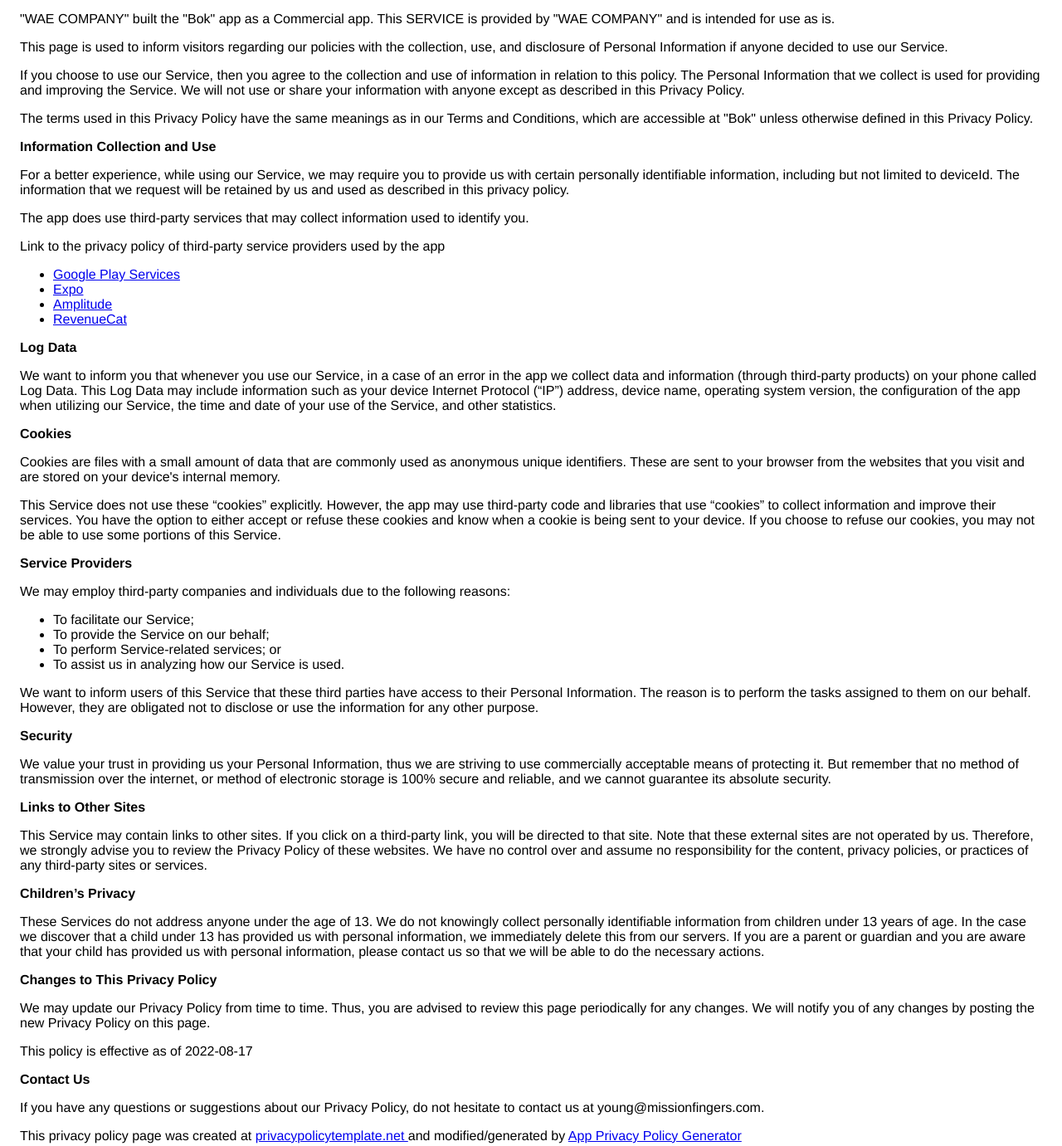
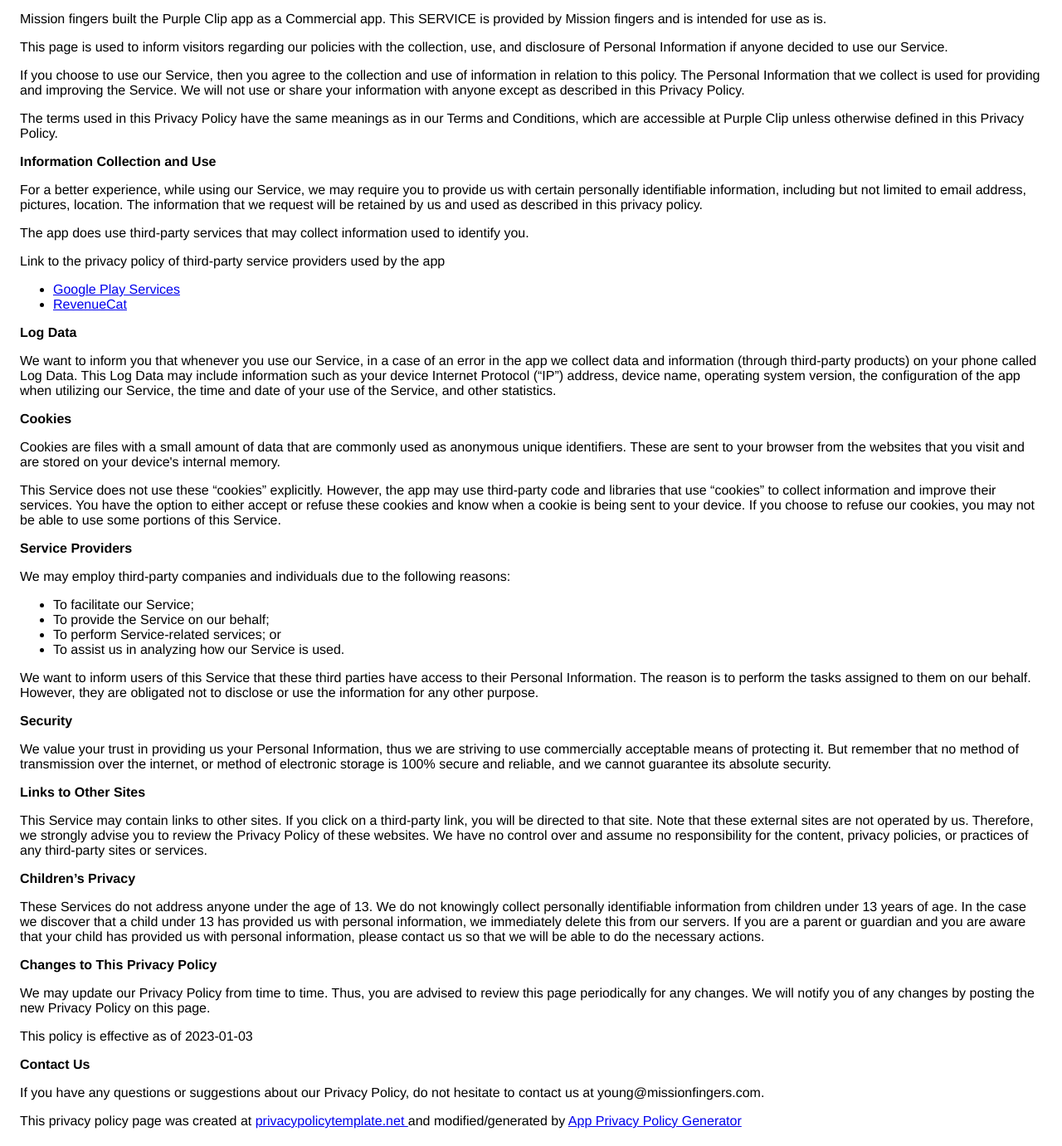
Before and after one commit to byyoungjin/privacyPolicy, a plain HTML site: page bok.html in a window 1280 px wide. Shown: the part 44-1425 px from the top of the page at 83% size. Drawn offline with Linux system fonts and the light colour scheme.

Commit message:
Update bok.html

```diff
--- a/bok.html
+++ b/bok.html
@@ -1,190 +1,109 @@
 <!DOCTYPE html>
     <html>
     <head>
-    <meta charset="utf-8" />
-    <meta name="viewport" content="width=device-width" />
+      <meta charset='utf-8'>
+      <meta name='viewport' content='width=device-width'>
       <title>Privacy Policy</title>
-    <style>
-      body {
-        font-family: "Helvetica Neue", Helvetica, Arial, sans-serif;
-        padding: 1em;
-      }
-    </style>
+      <style> body { font-family: 'Helvetica Neue', Helvetica, Arial, sans-serif; padding:1em; } </style>
     </head>
     <body>
-    <strong>Privacy Policy</strong>
-    <p>
-      "WAE COMPANY" built the "Bok" app as a Commercial app. This SERVICE is
-      provided by "WAE COMPANY" and is intended for use as is.
-    </p>
-    <p>
-      This page is used to inform visitors regarding our policies with the
-      collection, use, and disclosure of Personal Information if anyone decided
-      to use our Service.
-    </p>
-    <p>
-      If you choose to use our Service, then you agree to the collection and use
-      of information in relation to this policy. The Personal Information that
-      we collect is used for providing and improving the Service. We will not
-      use or share your information with anyone except as described in this
-      Privacy Policy.
-    </p>
-    <p>
-      The terms used in this Privacy Policy have the same meanings as in our
-      Terms and Conditions, which are accessible at "Bok" unless otherwise
-      defined in this Privacy Policy.
-    </p>
-    <p><strong>Information Collection and Use</strong></p>
-    <p>
-      For a better experience, while using our Service, we may require you to
-      provide us with certain personally identifiable information, including but
-      not limited to deviceId. The information that we request will be retained
-      by us and used as described in this privacy policy.
-    </p>
-    <div>
-      <p>
-        The app does use third-party services that may collect information used
-        to identify you.
-      </p>
-      <p>
-        Link to the privacy policy of third-party service providers used by the
-        app
-      </p>
-      <ul>
-        <li>
-          <a
-            href="https://www.google.com/policies/privacy/"
-            target="_blank"
-            rel="noopener noreferrer"
-            >Google Play Services</a
-          >
-        </li>
-        <!----><!----><!----><!----><!----><!----><!----><!----><!----><!----><!----><!----><!----><!---->
-        <li>
-          <a
-            href="https://expo.io/privacy"
-            target="_blank"
-            rel="noopener noreferrer"
-            >Expo</a
-          >
-        </li>
-        <!----><!----><!----><!----><!---->
-        <li>
-          <a
-            href="https://amplitude.com/privacy"
-            target="_blank"
-            rel="noopener noreferrer"
-            >Amplitude</a
-          >
-        </li>
-        <!----><!----><!----><!----><!---->
-        <li>
-          <a
-            href="https://www.revenuecat.com/privacy"
-            target="_blank"
-            rel="noopener noreferrer"
-            >RevenueCat</a
-          >
-        </li>
-      </ul>
-    </div>
-    <p><strong>Log Data</strong></p>
-    <p>
-      We want to inform you that whenever you use our Service, in a case of an
-      error in the app we collect data and information (through third-party
-      products) on your phone called Log Data. This Log Data may include
-      information such as your device Internet Protocol (“IP”) address, device
-      name, operating system version, the configuration of the app when
-      utilizing our Service, the time and date of your use of the Service, and
-      other statistics.
-    </p>
-    <p><strong>Cookies</strong></p>
-    <p>
-      Cookies are files with a small amount of data that are commonly used as
-      anonymous unique identifiers. These are sent to your browser from the
-      websites that you visit and are stored on your device's internal memory.
-    </p>
-    <p>
-      This Service does not use these “cookies” explicitly. However, the app may
-      use third-party code and libraries that use “cookies” to collect
-      information and improve their services. You have the option to either
-      accept or refuse these cookies and know when a cookie is being sent to
-      your device. If you choose to refuse our cookies, you may not be able to
-      use some portions of this Service.
-    </p>
-    <p><strong>Service Providers</strong></p>
-    <p>
-      We may employ third-party companies and individuals due to the following
-      reasons:
-    </p>
-    <ul>
-      <li>To facilitate our Service;</li>
-      <li>To provide the Service on our behalf;</li>
-      <li>To perform Service-related services; or</li>
-      <li>To assist us in analyzing how our Service is used.</li>
-    </ul>
-    <p>
-      We want to inform users of this Service that these third parties have
-      access to their Personal Information. The reason is to perform the tasks
-      assigned to them on our behalf. However, they are obligated not to
+    <strong>Privacy Policy</strong> <p>
+Mission fingers built the Purple Clip app as
+a Commercial app. This SERVICE is provided by
+Mission fingers  and is intended for use as
+is.
+</p> <p>
+This page is used to inform visitors regarding our
+policies with the collection, use, and disclosure of Personal
+Information if anyone decided to use our Service.
+</p> <p>
+If you choose to use our Service, then you agree to
+the collection and use of information in relation to this
+policy. The Personal Information that we collect is
+used for providing and improving the Service. We will not use or share your information with
+anyone except as described in this Privacy Policy.
+</p> <p>
+The terms used in this Privacy Policy have the same meanings
+as in our Terms and Conditions, which are accessible at
+Purple Clip unless otherwise defined in this Privacy Policy.
+</p> <p><strong>Information Collection and Use</strong></p> <p>
+For a better experience, while using our Service, we
+may require you to provide us with certain personally
+identifiable information, including but not limited to email address, pictures, location. The information that
+we request will be retained by us and used as described in this privacy policy.
+</p> <div><p>
+The app does use third-party services that may collect
+information used to identify you.
+</p> <p>
+Link to the privacy policy of third-party service providers used
+by the app
+</p> <ul><li><a href="https://www.google.com/policies/privacy/" target="_blank" rel="noopener noreferrer">Google Play Services</a></li><!----><!----><!----><!----><!----><!----><!----><!----><!----><!----><!----><!----><!----><!----><!----><!----><!----><!----><!----><!----><!----><!----><!----><!----><!----><!----><li><a href="https://www.revenuecat.com/privacy" target="_blank" rel="noopener noreferrer">RevenueCat</a></li></ul></div> <p><strong>Log Data</strong></p> <p>
+We want to inform you that whenever you
+use our Service, in a case of an error in the app
+we collect data and information (through third-party
+products) on your phone called Log Data. This Log Data may
+include information such as your device Internet Protocol
+(“IP”) address, device name, operating system version, the
+configuration of the app when utilizing our Service,
+the time and date of your use of the Service, and other
+statistics.
+</p> <p><strong>Cookies</strong></p> <p>
+Cookies are files with a small amount of data that are
+commonly used as anonymous unique identifiers. These are sent
+to your browser from the websites that you visit and are
+stored on your device's internal memory.
+</p> <p>
+This Service does not use these “cookies” explicitly. However,
+the app may use third-party code and libraries that use
+“cookies” to collect information and improve their services.
+You have the option to either accept or refuse these cookies
+and know when a cookie is being sent to your device. If you
+choose to refuse our cookies, you may not be able to use some
+portions of this Service.
+</p> <p><strong>Service Providers</strong></p> <p>
+We may employ third-party companies and
+individuals due to the following reasons:
+</p> <ul><li>To facilitate our Service;</li> <li>To provide the Service on our behalf;</li> <li>To perform Service-related services; or</li> <li>To assist us in analyzing how our Service is used.</li></ul> <p>
+We want to inform users of this Service
+that these third parties have access to their Personal
+Information. The reason is to perform the tasks assigned to
+them on our behalf. However, they are obligated not to
 disclose or use the information for any other purpose.
-    </p>
-    <p><strong>Security</strong></p>
-    <p>
-      We value your trust in providing us your Personal Information, thus we are
-      striving to use commercially acceptable means of protecting it. But
-      remember that no method of transmission over the internet, or method of
-      electronic storage is 100% secure and reliable, and we cannot guarantee
-      its absolute security.
-    </p>
-    <p><strong>Links to Other Sites</strong></p>
-    <p>
-      This Service may contain links to other sites. If you click on a
-      third-party link, you will be directed to that site. Note that these
-      external sites are not operated by us. Therefore, we strongly advise you
-      to review the Privacy Policy of these websites. We have no control over
-      and assume no responsibility for the content, privacy policies, or
-      practices of any third-party sites or services.
-    </p>
-    <p><strong>Children’s Privacy</strong></p>
-    <div>
-      <p>
-        These Services do not address anyone under the age of 13. We do not
-        knowingly collect personally identifiable information from children
-        under 13 years of age. In the case we discover that a child under 13 has
-        provided us with personal information, we immediately delete this from
-        our servers. If you are a parent or guardian and you are aware that your
-        child has provided us with personal information, please contact us so
-        that we will be able to do the necessary actions.
-      </p>
-    </div>
-    <!---->
-    <p><strong>Changes to This Privacy Policy</strong></p>
-    <p>
-      We may update our Privacy Policy from time to time. Thus, you are advised
-      to review this page periodically for any changes. We will notify you of
-      any changes by posting the new Privacy Policy on this page.
-    </p>
-    <p>This policy is effective as of 2022-08-17</p>
-    <p><strong>Contact Us</strong></p>
-    <p>
-      If you have any questions or suggestions about our Privacy Policy, do not
-      hesitate to contact us at young@missionfingers.com.
-    </p>
-    <p>
-      This privacy policy page was created at
-      <a
-        href="https://privacypolicytemplate.net"
-        target="_blank"
-        rel="noopener noreferrer"
-        >privacypolicytemplate.net </a
-      >and modified/generated by
-      <a
-        href="https://app-privacy-policy-generator.nisrulz.com/"
-        target="_blank"
-        rel="noopener noreferrer"
-        >App Privacy Policy Generator</a
-      >
-    </p>
+</p> <p><strong>Security</strong></p> <p>
+We value your trust in providing us your
+Personal Information, thus we are striving to use commercially
+acceptable means of protecting it. But remember that no method
+of transmission over the internet, or method of electronic
+storage is 100% secure and reliable, and we cannot
+guarantee its absolute security.
+</p> <p><strong>Links to Other Sites</strong></p> <p>
+This Service may contain links to other sites. If you click on
+a third-party link, you will be directed to that site. Note
+that these external sites are not operated by us.
+Therefore, we strongly advise you to review the
+Privacy Policy of these websites. We have
+no control over and assume no responsibility for the content,
+privacy policies, or practices of any third-party sites or
+services.
+</p> <p><strong>Children’s Privacy</strong></p> <div><p>
+These Services do not address anyone under the age of 13.
+We do not knowingly collect personally
+identifiable information from children under 13 years of age. In the case
+we discover that a child under 13 has provided
+us with personal information, we immediately
+delete this from our servers. If you are a parent or guardian
+and you are aware that your child has provided us with
+personal information, please contact us so that
+we will be able to do the necessary actions.
+</p></div> <!----> <p><strong>Changes to This Privacy Policy</strong></p> <p>
+We may update our Privacy Policy from
+time to time. Thus, you are advised to review this page
+periodically for any changes. We will
+notify you of any changes by posting the new Privacy Policy on
+this page.
+</p> <p>This policy is effective as of 2023-01-03</p> <p><strong>Contact Us</strong></p> <p>
+If you have any questions or suggestions about our
+Privacy Policy, do not hesitate to contact us at young@missionfingers.com.
+</p> <p>This privacy policy page was created at <a href="https://privacypolicytemplate.net" target="_blank" rel="noopener noreferrer">privacypolicytemplate.net </a>and modified/generated by <a href="https://app-privacy-policy-generator.nisrulz.com/" target="_blank" rel="noopener noreferrer">App Privacy Policy Generator</a></p>
     </body>
     </html>
```
Lines whose indentation alone changed are shown as unchanged.
